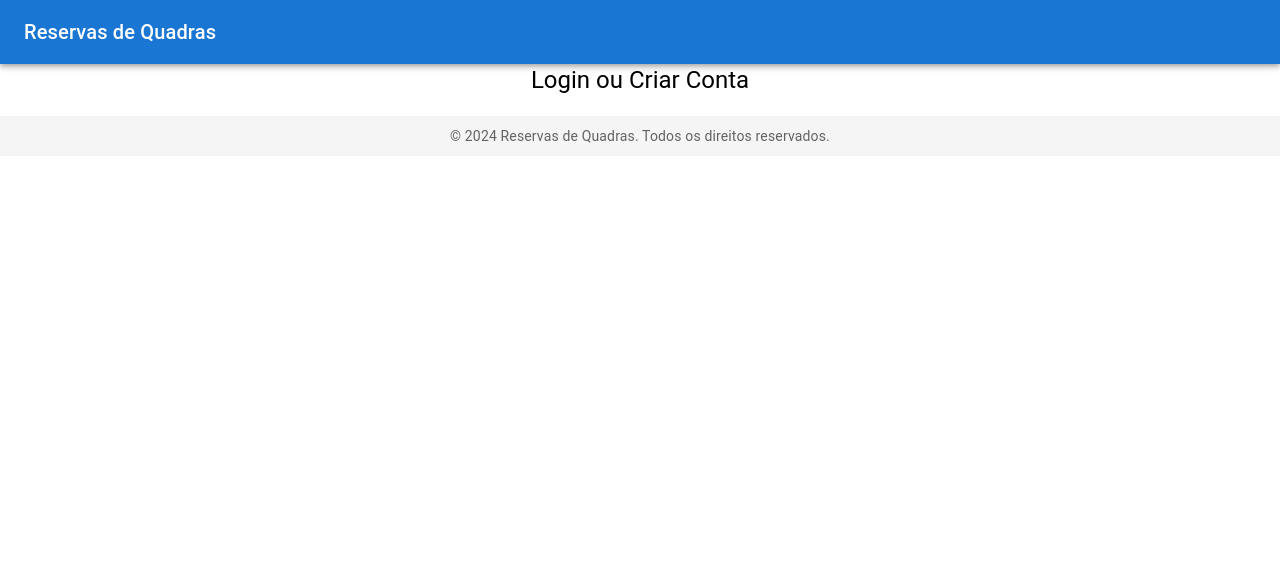
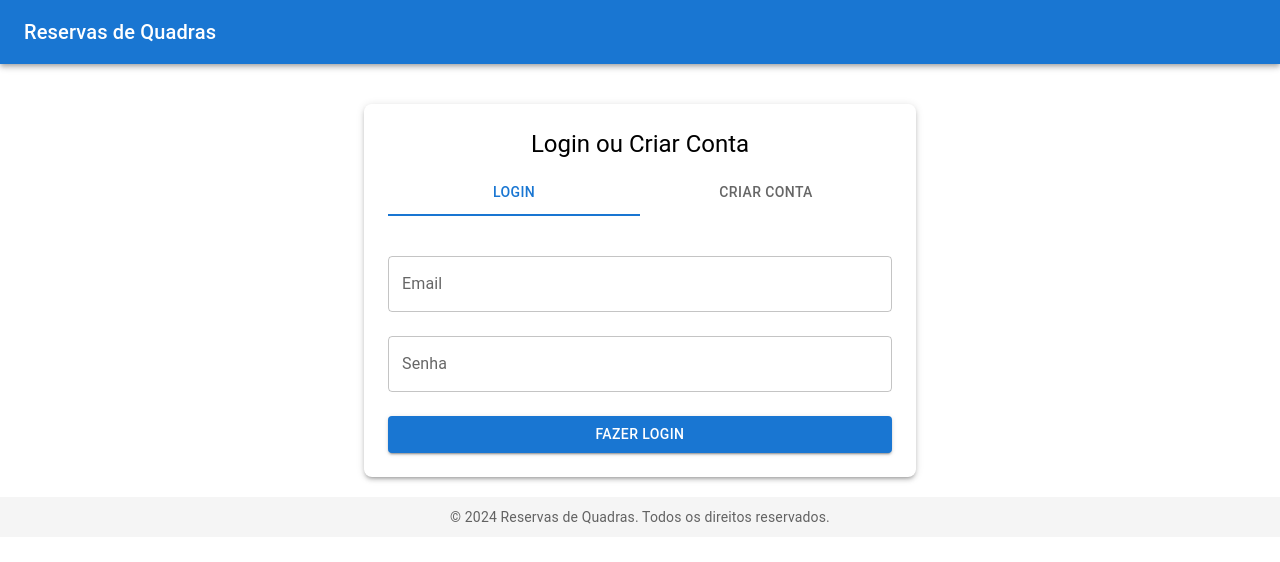
Before and after one commit to wesleydionisio/quadras-frontend, a React (Create React App) app: page /login in a window 1280 px wide. Shown: the top 562 px of the page. Built offline with nearby package versions, Linux system fonts and the light colour scheme.

Commit message:
Updated the booking and login pages

```diff
--- a/src/pages/BookingPage.jsx
+++ b/src/pages/BookingPage.jsx
@@ -1,6 +1,6 @@
 import React, { useState, useEffect } from 'react';
-import { useParams } from 'react-router-dom';
-import { Container, Typography, Box, CircularProgress } from '@mui/material';
+import { useParams, useNavigate } from 'react-router-dom';
+import { Container, Typography, Box, Button, CircularProgress } from '@mui/material';
 import axios from '../api/apiService'; // Importa o serviço de API
 import Calendar from '../components/booking/Calendar';
 import TimeSlots from '../components/booking/TimeSlots';
@@ -9,6 +9,7 @@ import PaymentOptions from '../components/booking/PaymentOptions';
 
 const BookingPage = () => {
   const { quadraId } = useParams();
+  const navigate = useNavigate();
   const [court, setCourt] = useState(null); // Armazena os detalhes da quadra
   const [selectedDate, setSelectedDate] = useState(null);
   const [selectedSlot, setSelectedSlot] = useState('');
@@ -72,6 +73,45 @@ const BookingPage = () => {
     return slots;
   };
 
+  // Função para confirmar a reserva
+  const handleConfirmReservation = async () => {
+    try {
+      const token = localStorage.getItem('authToken');
+
+      if (!token) {
+        // Salva os dados da reserva localmente e redireciona para login
+        localStorage.setItem('pendingReservation', JSON.stringify({
+          quadraId,
+          data: selectedDate,
+          horario: selectedSlot,
+          esporte: selectedSport,
+          pagamento: selectedPayment,
+        }));
+        navigate('/login'); // Redireciona para a página de login
+        return;
+      }
+
+      const requestBody = {
+        quadraId,
+        data: selectedDate,
+        horario: selectedSlot,
+        esporte: selectedSport,
+        pagamento: selectedPayment,
+      };
+
+      await axios.post(`/api/bookings`, requestBody, {
+        headers: {
+          Authorization: `Bearer ${token}`,
+        },
+      });
+
+      alert('Reserva confirmada com sucesso!');
+    } catch (error) {
+      console.error('Erro ao confirmar a reserva:', error);
+      alert('Não foi possível confirmar a reserva. Tente novamente.');
+    }
+  };
+
   return (
     <Container>
       {court ? (
@@ -116,10 +156,23 @@ const BookingPage = () => {
           {selectedSport && (
             <Box mt={3}>
               <PaymentOptions
-                payments={court?.formas_pagamento || []}
+                payments={['Dinheiro', 'Cartão de Crédito', 'Pix']}
                 onPaymentSelect={setSelectedPayment}
-                selectedPayment={selectedPayment} // Estado para exibir a opção selecionada
+                selectedPayment={selectedPayment}
               />
+            </Box>
+          )}
+
+          {/* Botão de Confirmar Reserva */}
+          {selectedDate && selectedSlot && selectedSport && selectedPayment && (
+            <Box mt={3} display="flex" justifyContent="center">
+              <Button
+                variant="contained"
+                color="primary"
+                onClick={handleConfirmReservation}
+              >
+                Confirmar Reserva
+              </Button>
             </Box>
           )}
         </>
--- a/src/pages/LoginPage.jsx
+++ b/src/pages/LoginPage.jsx
@@ -1,14 +1,174 @@
-import React from 'react';
-import { Container, Typography, Box } from '@mui/material';
+import React, { useState } from 'react';
+import {
+  Container,
+  Typography,
+  Box,
+  TextField,
+  Button,
+  Tabs,
+  Tab,
+} from '@mui/material';
+import axios from '../api/apiService'; // Serviço de API
+import { useNavigate } from 'react-router-dom';
 
 const LoginPage = () => {
+  const [tab, setTab] = useState(0); // Tab 0 = Login, Tab 1 = Criar Conta
+  const [email, setEmail] = useState('');
+  const [senha, setSenha] = useState('');
+  const [nome, setNome] = useState(''); // Usado apenas na criação de conta
+  const [telefone, setTelefone] = useState('');
+  const navigate = useNavigate();
+
+  const handleTabChange = (event, newValue) => {
+    setTab(newValue);
+    setEmail('');
+    setSenha('');
+    setNome('');
+    setTelefone('');
+  };
+
+  const handleLogin = async () => {
+    try {
+      if (!email || !senha) {
+        alert('Por favor, preencha todos os campos.');
+        return;
+      }
+      const response = await axios.post('/api/auth/login', { email, senha });
+      localStorage.setItem('authToken', response.data.token);
+
+      // Verifica se há uma reserva pendente
+      const pendingReservation = localStorage.getItem('pendingReservation');
+      if (pendingReservation) {
+        const reservationData = JSON.parse(pendingReservation);
+        await axios.post('/api/bookings', reservationData, {
+          headers: { Authorization: `Bearer ${response.data.token}` },
+        });
+        alert('Reserva confirmada com sucesso!');
+        localStorage.removeItem('pendingReservation');
+      }
+
+      navigate('/'); // Redireciona para a página inicial
+    } catch (error) {
+      console.error('Erro ao fazer login:', error);
+      const errorMessage =
+        error.response?.data?.message || 'Erro ao fazer login. Verifique suas credenciais.';
+      alert(errorMessage);
+    }
+  };
+
+  const handleCreateAccount = async () => {
+    try {
+      if (!nome || !email || !telefone || !senha) {
+        alert('Por favor, preencha todos os campos.');
+        return;
+      }
+      const requestBody = { nome, email, telefone, senha };
+      const response = await axios.post('/api/auth/register', requestBody);
+      alert('Conta criada com sucesso! Faça login para continuar.');
+
+      // Opcional: Automaticamente redireciona para a aba de login após criar a conta
+      setTab(0);
+    } catch (error) {
+      console.error('Erro ao criar conta:', error);
+      const errorMessage =
+        error.response?.data?.message || 'Erro ao criar conta. Tente novamente.';
+      alert(errorMessage);
+    }
+  };
+
   return (
-    <Container>
-      <Box>
-        <Typography variant="h5" align="center">
+    <Container maxWidth="sm">
+      <Box mt={5} p={3} boxShadow={3} borderRadius={2}>
+        <Typography variant="h5" align="center" gutterBottom>
           Login ou Criar Conta
         </Typography>
-        {/* Formulário de login/criação de conta será implementado */}
+        <Tabs
+          value={tab}
+          onChange={handleTabChange}
+          indicatorColor="primary"
+          textColor="primary"
+          variant="fullWidth"
+          centered
+        >
+          <Tab label="Login" />
+          <Tab label="Criar Conta" />
+        </Tabs>
+        <Box mt={3}>
+          {tab === 0 ? (
+            // Formulário de Login
+            <Box>
+              <TextField
+                label="Email"
+                type="email"
+                fullWidth
+                margin="normal"
+                value={email}
+                onChange={(e) => setEmail(e.target.value)}
+              />
+              <TextField
+                label="Senha"
+                type="password"
+                fullWidth
+                margin="normal"
+                value={senha}
+                onChange={(e) => setSenha(e.target.value)}
+              />
+              <Button
+                variant="contained"
+                color="primary"
+                fullWidth
+                onClick={handleLogin}
+                sx={{ mt: 2 }}
+              >
+                Fazer Login
+              </Button>
+            </Box>
+          ) : (
+            // Formulário de Criação de Conta
+            <Box>
+              <TextField
+                label="Nome"
+                fullWidth
+                margin="normal"
+                value={nome}
+                onChange={(e) => setNome(e.target.value)}
+              />
+              <TextField
+                label="Telefone"
+                type="tel"
+                fullWidth
+                margin="normal"
+                value={telefone}
+                onChange={(e) => setTelefone(e.target.value)}
+              />
+              <TextField
+                label="Email"
+                type="email"
+                fullWidth
+                margin="normal"
+                value={email}
+                onChange={(e) => setEmail(e.target.value)}
+              />
+              <TextField
+                label="Senha"
+                type="password"
+                fullWidth
+                margin="normal"
+                value={senha}
+                onChange={(e) => setSenha(e.target.value)}
+              />
+              <Button
+                variant="contained"
+                color="primary"
+                fullWidth
+                onClick={handleCreateAccount}
+                sx={{ mt: 2 }}
+              >
+                Criar Conta
+              </Button>
+            </Box>
+          )}
+        </Box>
       </Box>
     </Container>
   );
```
